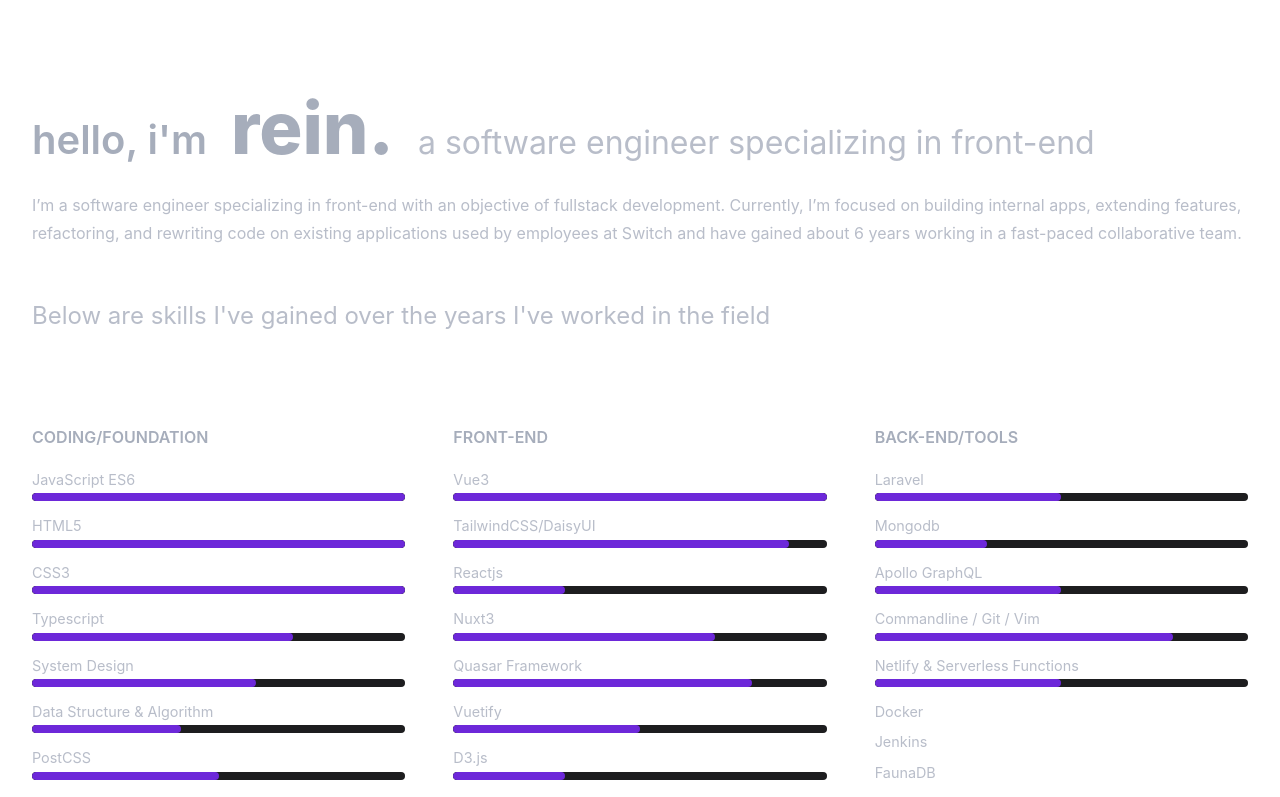
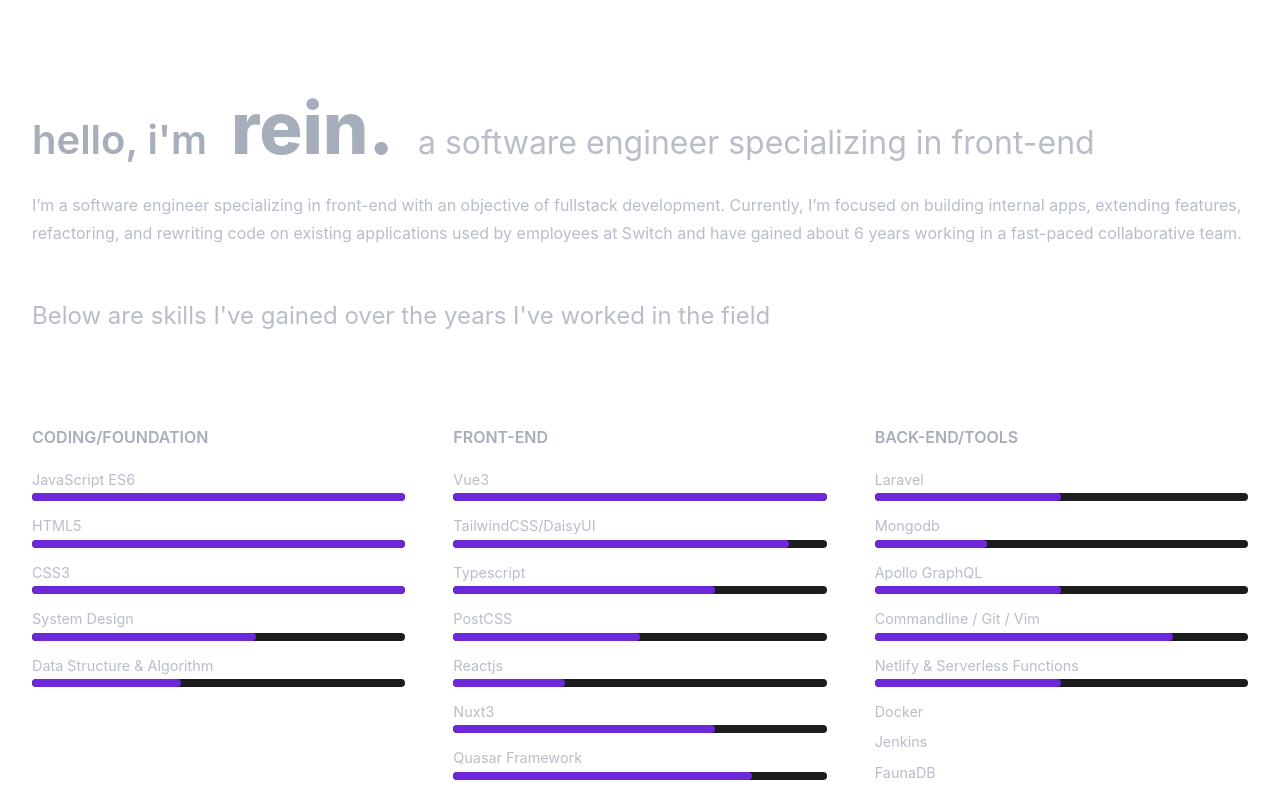
Before and after one commit to rlynjb/ds_ayyy, a Vue app: page / in a window 1280 px wide. Shown: the top 797 px of the page. Built offline with nearby package versions, Linux system fonts and the light colour scheme.

Commit message:
update skills

```diff
--- a/src/views/HomeView.vue
+++ b/src/views/HomeView.vue
@@ -47,21 +47,21 @@ export default {
         { name: 'JavaScript ES6', progress: '100' },
         { name: 'HTML5', progress: "100" },
         { name: 'CSS3', progress:"100" },
-        { name: 'Typescript', progress: '70' },
         { name: 'System Design', progress: '60' },
-        { name: 'Data Structure & Algorithm', progress: '40' },
-        { name: 'PostCSS', progress: "50" }
+        { name: 'Data Structure & Algorithm', progress: '40' }
       ],
       frontend_skills: [
         { name: 'Vue3', progress: '100' },
         { name: 'TailwindCSS/DaisyUI', progress: '90' },
+        { name: 'Typescript', progress: '70' },
+        { name: 'PostCSS', progress: "50" },
         { name: 'Reactjs', progress: '30' },
         { name: 'Nuxt3', progress: '70' },
         { name: 'Quasar Framework', progress: '80' },
         { name: 'Vuetify', progress: '50' },
         { name: 'D3.js', progress: '30' },
         { name: 'Zurb Foundation', progress: '40' },
-        { name: 'Grav', progress: '50' }
+        { name: 'Grav', progress: '50' },
       ],
       backend_skills: [
         { name: 'Laravel', progress: "50"},
```
